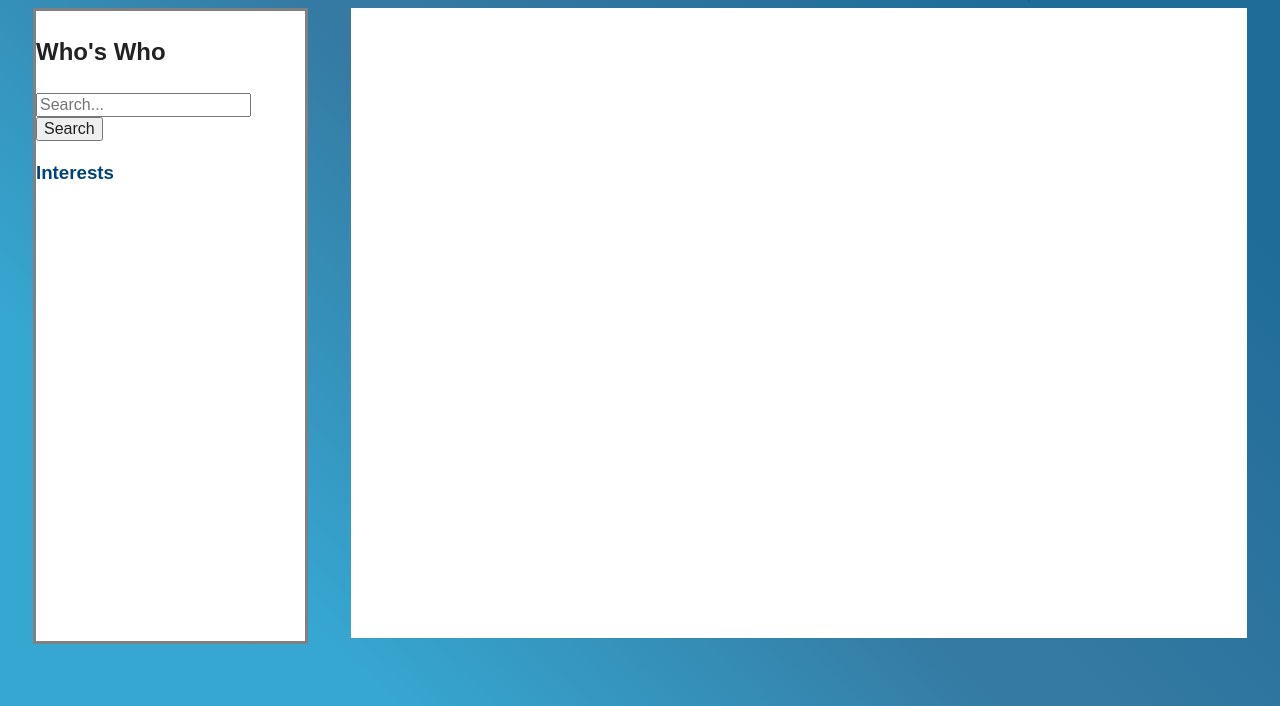
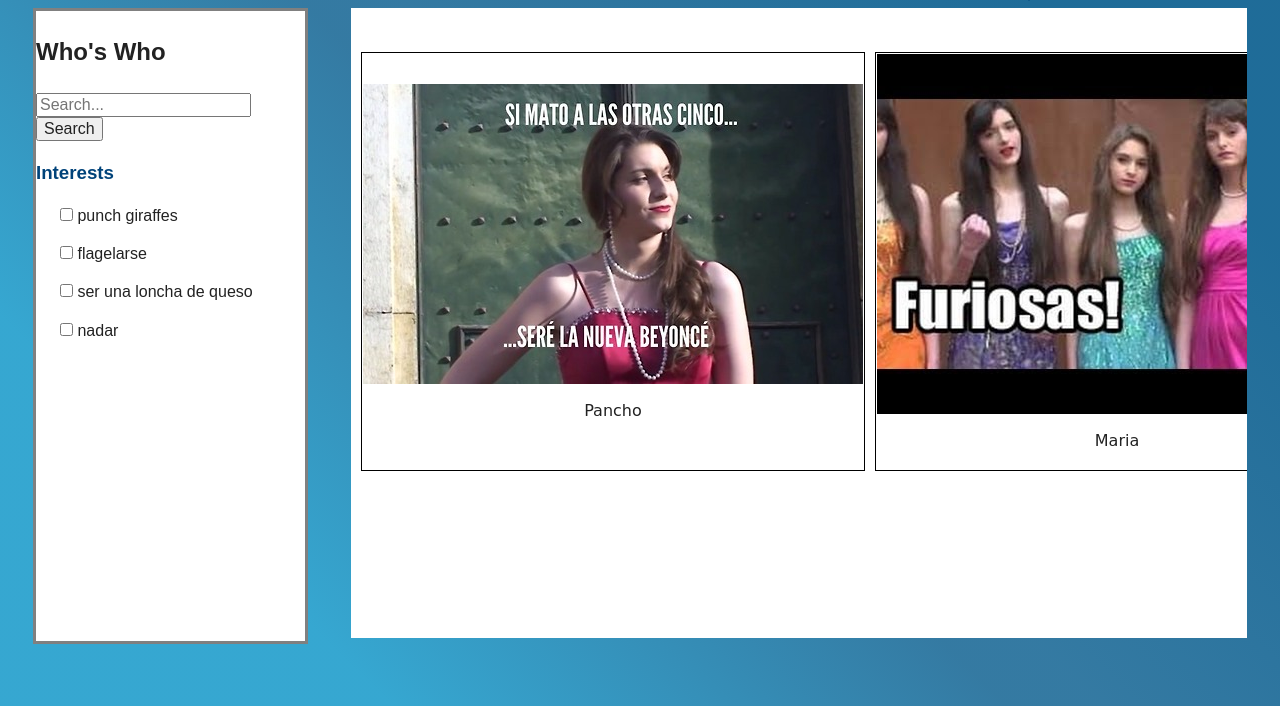
Before and after one commit to camendoza2000/who_is_who-angular, a website: page app/index.html in a window 1280 px wide. Shown: the part 94-800 px from the top of the page. Drawn offline with Linux system fonts and the light colour scheme; files whose address does not match are found by name.

Commit message:
usable data from array and checkboxes for interests

```diff
--- a/app/app.js
+++ b/app/app.js
@@ -6,14 +6,13 @@
     this.users = data;
   });
 
-// var data = [
-//   {name: "Pancho", avatar: "images/1.jpg", interests: "punch giraffes", id: "1" },
-//   {name: "Maria", avatar: "images/2.jpg", interests: "flagelarse", id: "2"},
-// 	{name: "Concha", avatar: "images/3.jpg", interests: "ser una loncha de queso", id: "3"},
-// 	{name: "Laura", avatar: "images/4.jpg", interests: "nadar", id: "4"}
-// ];
+ var data = [
+  {name: "Pancho", avatar: "images/1.jpg", interests: "punch giraffes", id: "1" },
+  {name: "Maria", avatar: "images/2.jpg", interests: "flagelarse", id: "2"},
+  {name: "Concha", avatar: "images/3.jpg", interests: "ser una loncha de queso", id: "3"},
+  {name: "Laura", avatar: "images/4.jpg", interests: "nadar", id: "4"}
+ ];
 
-  var data = angular.fromJson("user_data/user_data.json");
-  console.log(data);
+//  var data = angular.fromJson("user_data/user_data.json");
 
 })();
--- a/app/index.html
+++ b/app/index.html
@@ -46,7 +46,9 @@
         <h3 class="blue_font">Interests</h3>
         <div>
           <ul class="panel-list" ng-repeat="user in show.users">
-            <li class="interest-list"> {{user.interests}} </li>
+            <li class="interest-list">
+              <input type="checkbox"> {{user.interests}}
+            </li>
           </ul>
         </div>
       </div>
--- a/app/user_data/user_data.json
+++ b/app/user_data/user_data.json
@@ -1,4 +1,4 @@
-[
+"data": [
 	{"name": "Pancho", "avatar": "app/images/1.jpg", "interests": "punch giraffes", "id": "1"},
 	{"name": "Maria", "avatar": "app/images/2.jpg", "interests": "flagelarse", "id": "2"},
 	{"name": "Concha", "avatar": "app/images/3.jpg", "interests": "ser una loncha de queso", "id": "3"},
```
